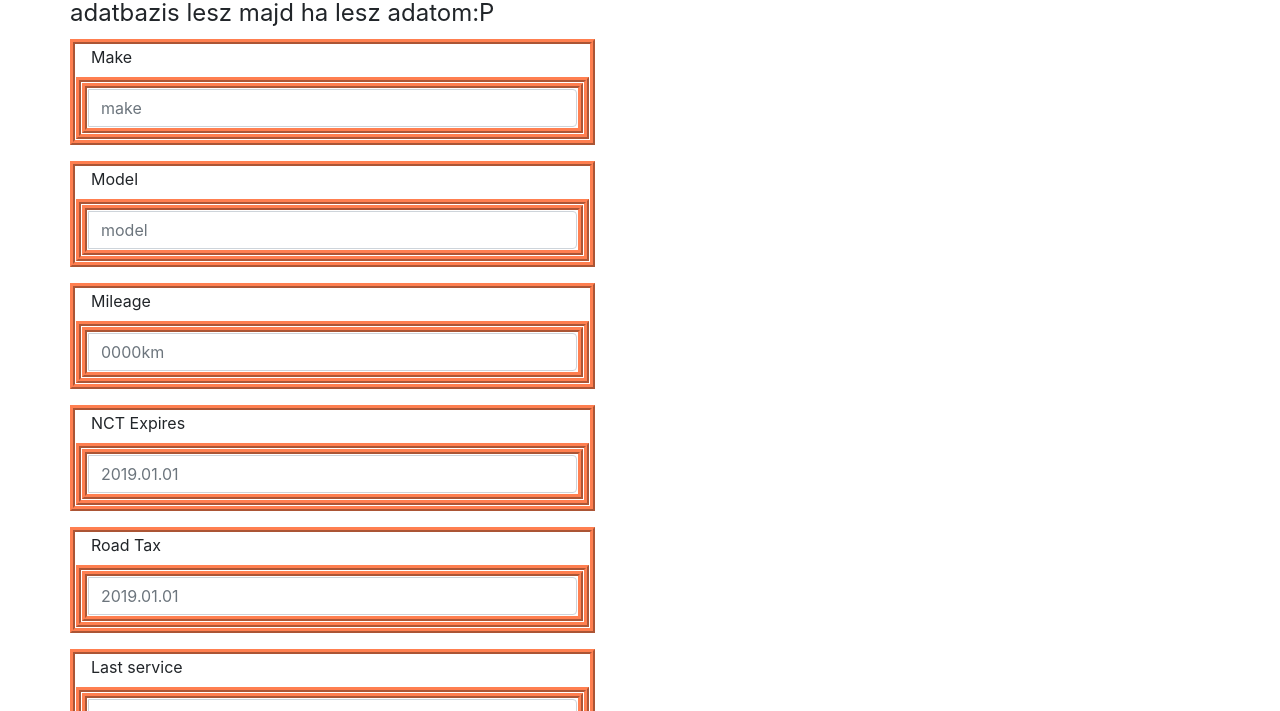
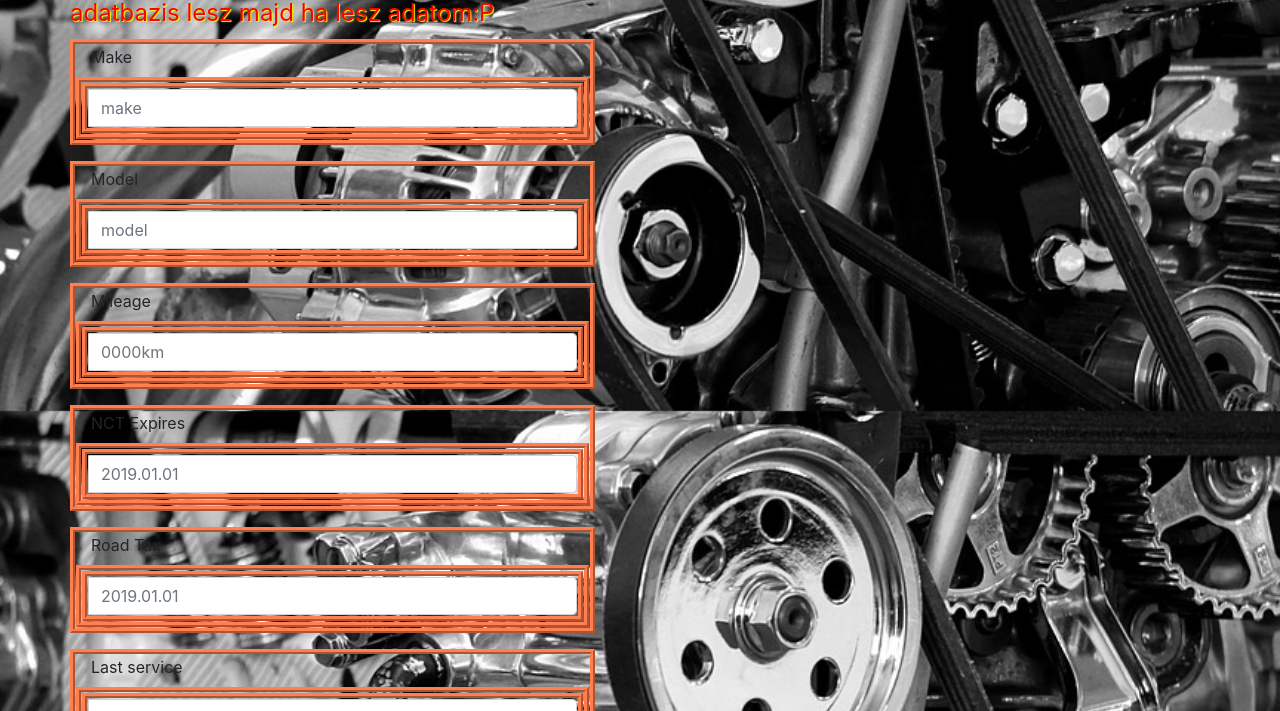
Before and after one commit to JoziPerez/milansGarage, a plain HTML site: page files/page1.html in a window 1280 px wide. Shown: the part 389-1100 px from the top of the page. Drawn offline with nearby package versions, Linux system fonts and the light colour scheme.

Commit message:
Add files via upload

```diff
--- a/files/page1.html
+++ b/files/page1.html
@@ -12,7 +12,7 @@
       .row div{padding:1px 1px; border:ridge coral 5px;}
     </style>
   </head>
-  <body>
+  <body class="page1">
     <header class="container header">
       <div class="row">
         <div class="col-lg-9 col-sm-12">
@@ -46,7 +46,7 @@
 <fieldset>
 
 <!-- Form Name -->
-<legend>adatbazis lesz majd ha lesz adatom:P</legend>
+<legend style="color:red;text-shadow:1px 1px 1px yellow;">adatbazis lesz majd ha lesz adatom:P</legend>
 
 <!-- Text input-->
 
--- a/files/styles.css
+++ b/files/styles.css
@@ -3,10 +3,14 @@
 }
 
 
-.indexPage{
-  background-color: rgba(200, 200, 200, 0.9);
-  /* background-image: url(../img/sparkPlug.png); */
-  background-repeat:space;
+.indexPage , .page1, .page2{
+
+  background-image: url(../img/engine.jpg);
+
+  background-repeat:no-repeat;
+  background-attachment: fixed;
+  background-size:cover;
+
 }
 .login{
   text-align: center;
@@ -18,6 +22,7 @@ h4{
   background-image:radial-gradient(aliceblue,silver);
 }
 .nav{
+  background-color: silver;
   font-size: 2em;
   text-align:center;
   padding-left: 40%;
```
Also changed, not shown: files/page2.html (+1 -1 lines), img/engine.jpg (added).
